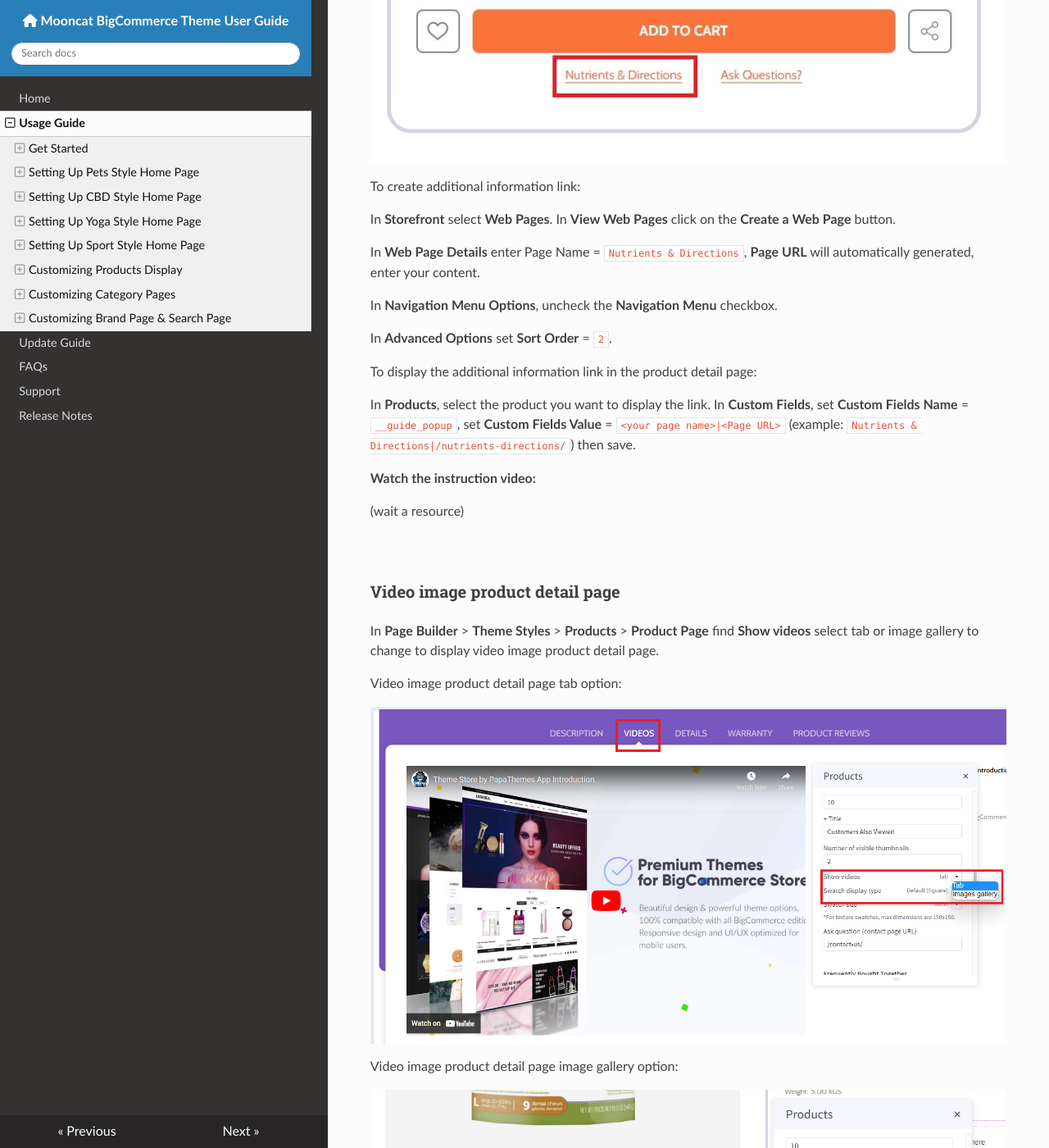
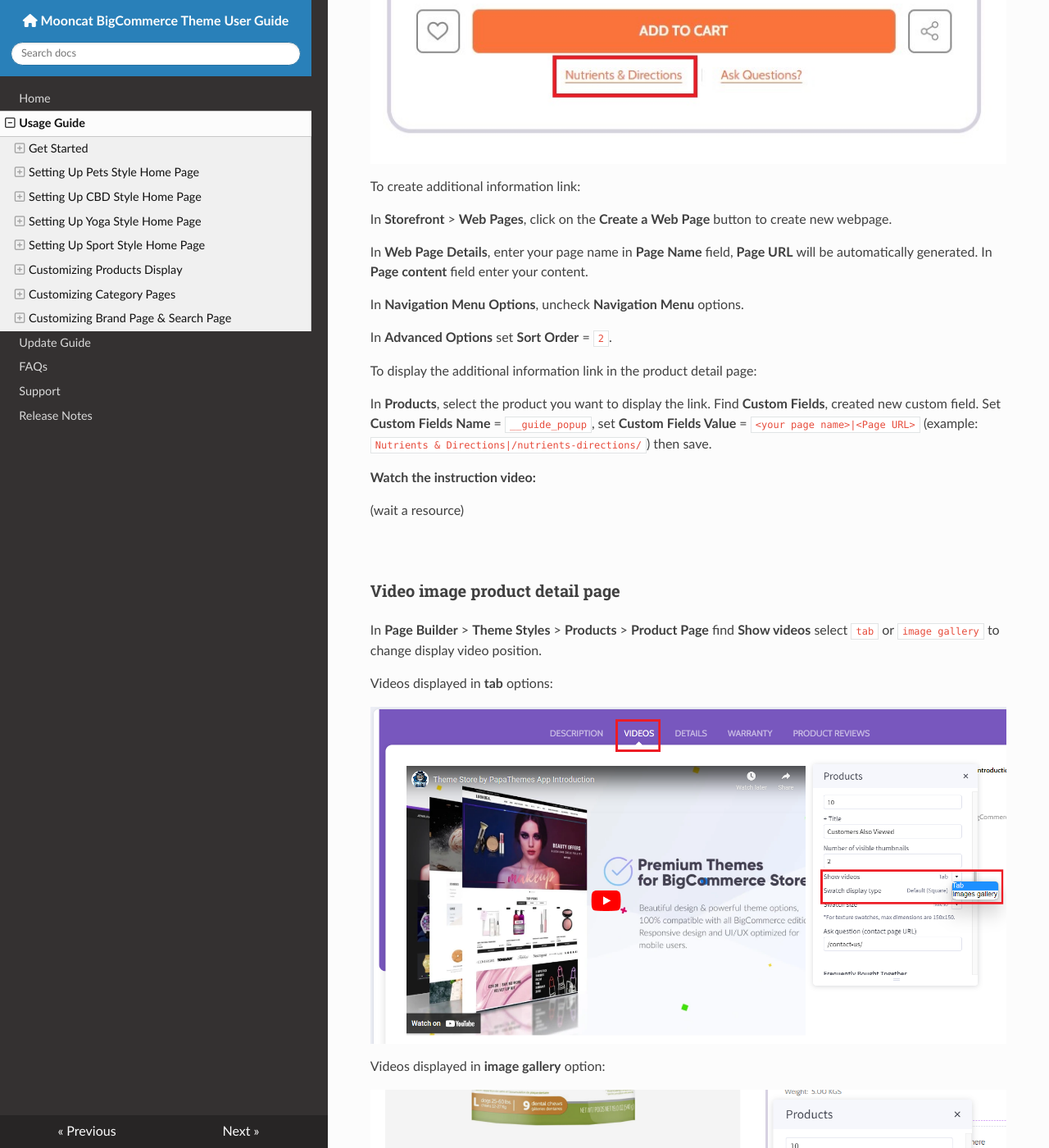
Before and after one commit to allcommerce/bc-mooncat-docs, an MkDocs documentation site: the page built from docs/usage.md, in a window 1280 px wide and 1400 px high, scrolled down 57058 px. Shown: the whole window at 82% size. Built offline with MkDocs 1.6.1, drawn with Linux system fonts in a browser that asks for light colours; nearby versions of some CDN libraries; some of the changed text lies outside the part shown.

```diff
--- a/docs/usage.md
+++ b/docs/usage.md
@@ -1000,17 +1000,17 @@
 
 To create additional information link:
 
-In **Storefront** select **Web Pages**. In **View Web Pages** click on the **Create a Web Page** button.
+In **Storefront** > **Web Pages**, click on the **Create a Web Page** button to create new webpage.
 
-In **Web Page Details** enter Page Name = `Nutrients & Directions`, **Page URL** will automatically generated, enter your content.
+In **Web Page Details**, enter your page name in **Page Name** field, **Page URL** will be automatically generated. In **Page content** field enter your content.
 
-In **Navigation Menu Options**, uncheck the **Navigation Menu** checkbox.
+In **Navigation Menu Options**, uncheck **Navigation Menu** options.
 
 In **Advanced Options** set **Sort Order** = `2`.
 
 To display the additional information link in the product detail page:
 
-In **Products**, select the product you want to display the link. In **Custom Fields**, set **Custom Fields Name** = `__guide_popup`, set **Custom Fields Value** = `<your page name>|<Page URL>` (example: `Nutrients & Directions|/nutrients-directions/`) then save.
+In **Products**, select the product you want to display the link. Find **Custom Fields**, created new custom field. Set **Custom Fields Name** = `__guide_popup`, set **Custom Fields Value** = `<your page name>|<Page URL>` (example: `Nutrients & Directions|/nutrients-directions/`) then save.
 
 **Watch the instruction video:**
 
@@ -1019,13 +1019,13 @@
 
 ### Video image product detail page
 
-In **Page Builder** > **Theme Styles** > **Products** > **Product Page** find **Show videos** select tab or image gallery to change to display video image product detail page.
+In **Page Builder** > **Theme Styles** > **Products** > **Product Page** find **Show videos** select `tab` or `image gallery` to change display video position.
 
-Video image product detail page tab option:
+Videos displayed in **tab** options:
 
 ![video image product detail tab option](img/video-image-PDP-tab.png)
 
-Video image product detail page image gallery option:
+Videos displayed in **image gallery** option:
 
 ![video image product detail image gallery option](img/video-image-PDP-image-gallery.png)
 
```
Also changed, not shown: other parts of docs/usage.md (+1 -1 lines).
